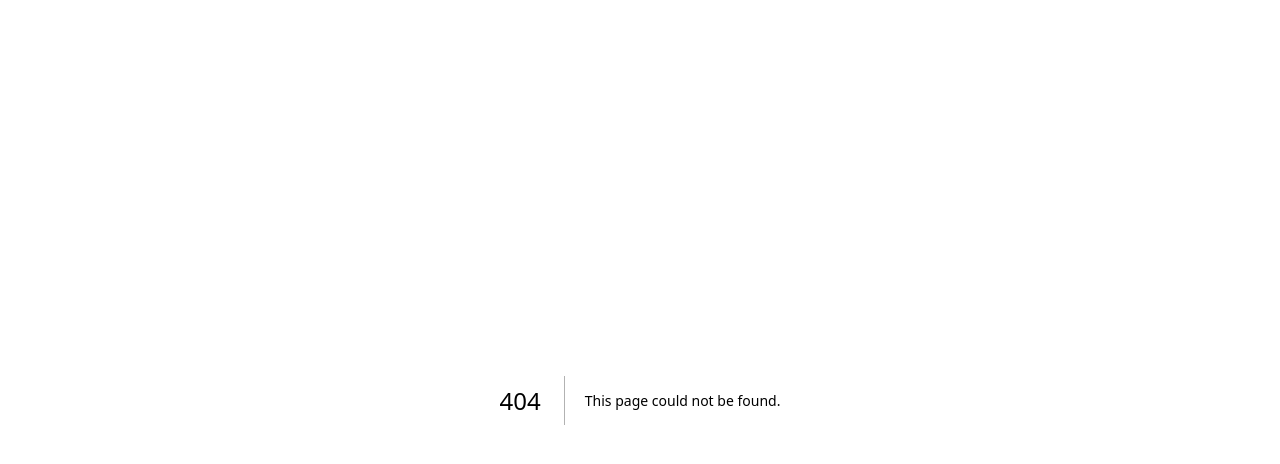
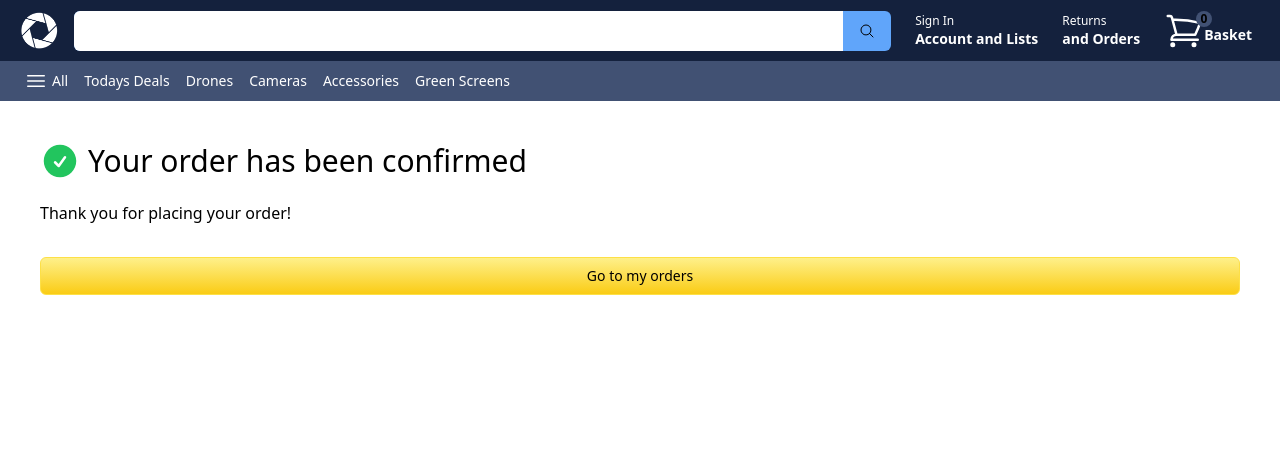
Before and after one commit to amirtanvir/thecameralab, a Next.js app: page /success in a window 1280 px wide. Before the commit this address had no page. Shown: the top 464 px of the page. Built offline with nearby package versions, Linux system fonts and the light colour scheme; no server answers.

Commit message:
final working build

```diff
--- a/package.json
+++ b/package.json
@@ -21,6 +21,7 @@
     "firebase": "^9.16.0",
     "firebase-admin": "^11.5.0",
     "micro": "^10.0.1",
+    "moment": "^2.29.4",
     "next": "^13.1.4",
     "next-auth": "^4.18.8",
     "react": "18.2.0",
--- a/src/components/header.jsx
+++ b/src/components/header.jsx
@@ -14,12 +14,16 @@ const Header = () => {
 
     const items = useSelector(selectItems)
 
+    const reloadWhenYouClickHomePage = () => {
+        router.push('/')
+    }
+
   return (
     <header>
         <div className='flex items-center bg-deepblue p-1 flex-grow py-2'>
             <div className='pb-1 pt-1 flex items-center flex-grow sm:flex-grow-0'>
                 <Image
-                    onClick={() => router.push('/')}
+                    onClick={reloadWhenYouClickHomePage}
                     alt='The Camera Labs Logo'
                     src={cameralablogo}
                     width={70}
@@ -40,7 +44,7 @@ const Header = () => {
                     <p className='font-extrabold md:text-sm'>Account and Lists</p>
                 </div>
 
-                <div className='link'>
+                <div onClick={() => router.push('/orders')} className='link'>
                     <p>Returns</p>
                     <p className='font-extrabold md:text-sm'>and Orders</p>
                 </div>
--- /dev/null
+++ b/src/components/order.js
@@ -0,0 +1,25 @@
+import React from 'react'
+import moment from 'moment'
+
+const Order = ({ amount, id, items, timestamp }) => {
+  return (
+    <div className='relative border rounded-md'>
+        <div className='flex items-center space-x-10 p-5 bg-gray-100 text sm text-gray-600'>
+            <div>
+                <p className='font-bold text-xs'>ORDER PLACED</p>
+                <p>{moment.unix(timestamp).format("DD MM YYYY")}</p>
+            </div>
+        <div className='font-bolt '>
+            <p className='text-xs font-bold'>TOTAL</p>
+                <p>£{amount}</p>
+        </div>
+
+
+        </div>
+
+
+    </div>
+  )
+}
+
+export default Order
--- a/src/pages/index.js
+++ b/src/pages/index.js
@@ -3,6 +3,7 @@ import { Inter } from '@next/font/google'
 import Header from '@/components/header'
 import Banner from '@/components/banner'
 import ProductFeed from '@/components/productfeed'
+import { getSession } from 'next-auth/react'
 
 const inter = Inter({ subsets: ['latin'] })
 
@@ -26,3 +27,13 @@ export default function Home() {
     </div>
   )
 }
+
+export async function getServerSideProps(context) {
+  const session = await getSession(context)
+
+  return {
+    props: {
+      session
+    }
+  }
+}
--- /dev/null
+++ b/src/pages/orders.js
@@ -0,0 +1,67 @@
+import Header from '@/components/header'
+import { useSession, getSession } from 'next-auth/react'
+import React from 'react'
+import moment from 'moment'
+import db from "../../firebase"
+import Order from '@/components/order'
+
+const Orders = ({ orders }) => {
+
+    const {data: session} = useSession();
+
+  return (
+    <div>
+        <Header />
+        <main className='bg-white max-w-screen-lg mx-auto p-10'>
+            <h1 className='text-3xl border-b mb-2 pb-1 border-yellow-400'>Your Orders</h1>
+            {session ? ( <h2>{orders.length} orders</h2> ) : ( <h2>Please sign in to see your orders</h2> )}
+
+            <div>
+                {orders?.map(({ amount, id, items, timestamp }) => (
+                    <Order key={id} amount={amount} items={items} timestamp={timestamp} />
+                ))}
+            </div>
+
+        </main>
+    </div>
+  )
+}
+
+export default Orders
+
+export async function getServerSideProps(context) {
+    const stripe = require('stripe')(`${process.env.STRIPE_SECRET_KEY}`)
+
+    const session = await getSession(context);
+
+    if (!session) {
+        return {
+            props: {},
+        }
+    }
+
+    const stripeOrders = await db
+        .collection('users')
+        .doc(session.user.email)
+        .collection('orders')
+        .orderBy('timestamp','desc')
+        .get();
+
+    const orders = await Promise.all(
+        stripeOrders.docs.map(async (order) => ({
+            id: order.id,
+            amount: order.data().amount,
+            timestamp: moment(order.data().timestamp.toDate()).unix(),
+            items: (
+                await stripe.checkout.sessions.listLineItems(order.id, {
+                    limit: 100
+                })
+            ).data,
+        }))
+    )
+    return {
+        props: {
+            orders,
+        }
+    }
+}
--- /dev/null
+++ b/src/pages/success.js
@@ -0,0 +1,28 @@
+import Header from '@/components/header'
+import { CheckCircleIcon } from '@heroicons/react/24/solid'
+import { useRouter } from 'next/router'
+import React from 'react'
+
+const Success = () => {
+    const router = useRouter();
+  return (
+    <div className='h-screen '>
+        <Header />
+        <main>
+
+        <div className='flex flex-col p-10 bg-white mx-auto'>
+            <div className='flex items-center space-x-2 mb-5'>
+                <CheckCircleIcon className='text-green-500 h-10' />
+                <h1 className='text-3xl'>Your order has been confirmed</h1>
+            </div>
+            <p>Thank you for placing your order!</p>
+            <button className='button mt-8' onClick={() => router.push('/orders')}>Go to my orders</button>
+        </div>
+
+
+        </main>
+    </div>
+  )
+}
+
+export default Success
```
Also changed, not shown: firebase.js (+5 -2 lines), 1 other file (tests, documents, lock files or other folders).
